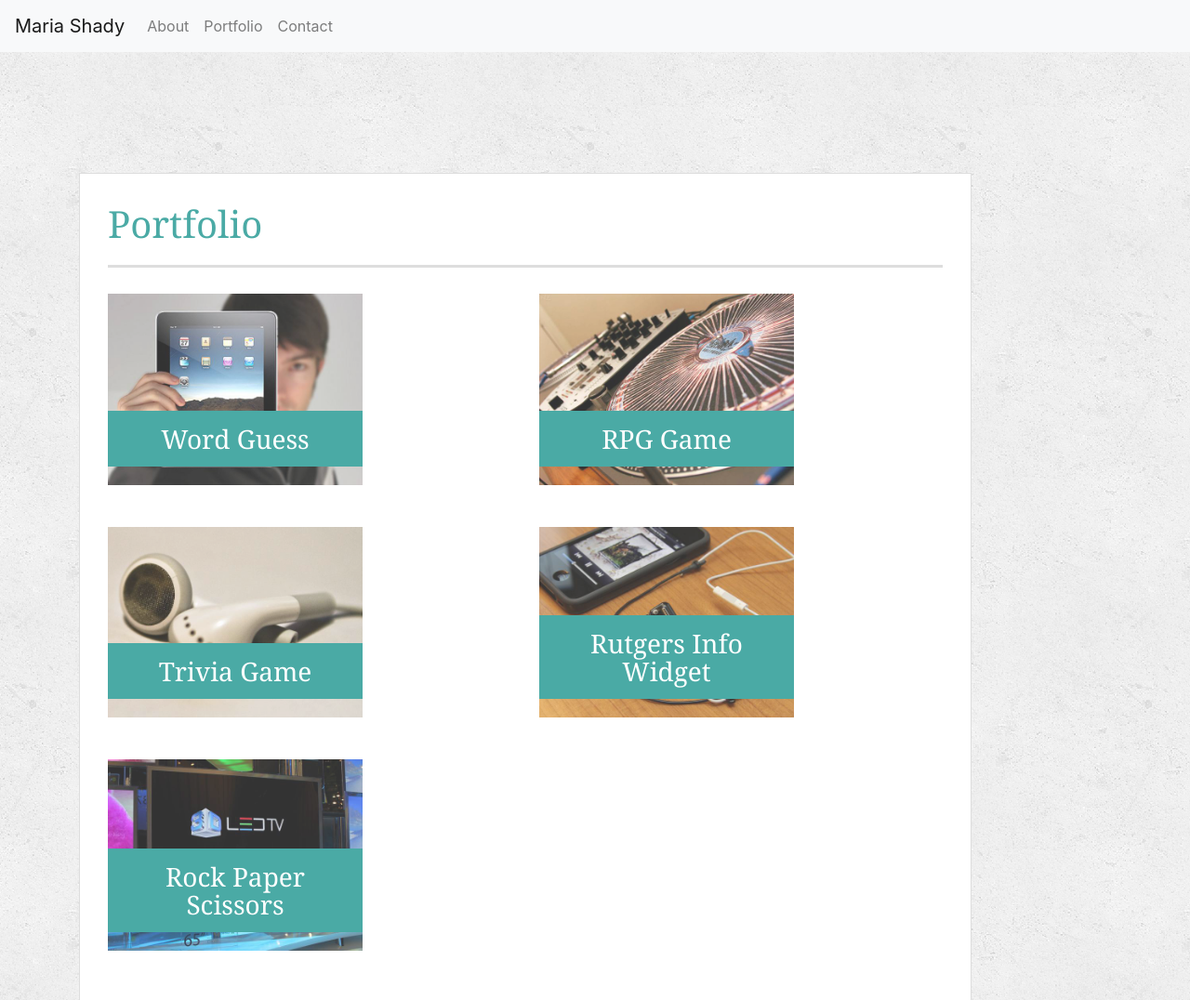
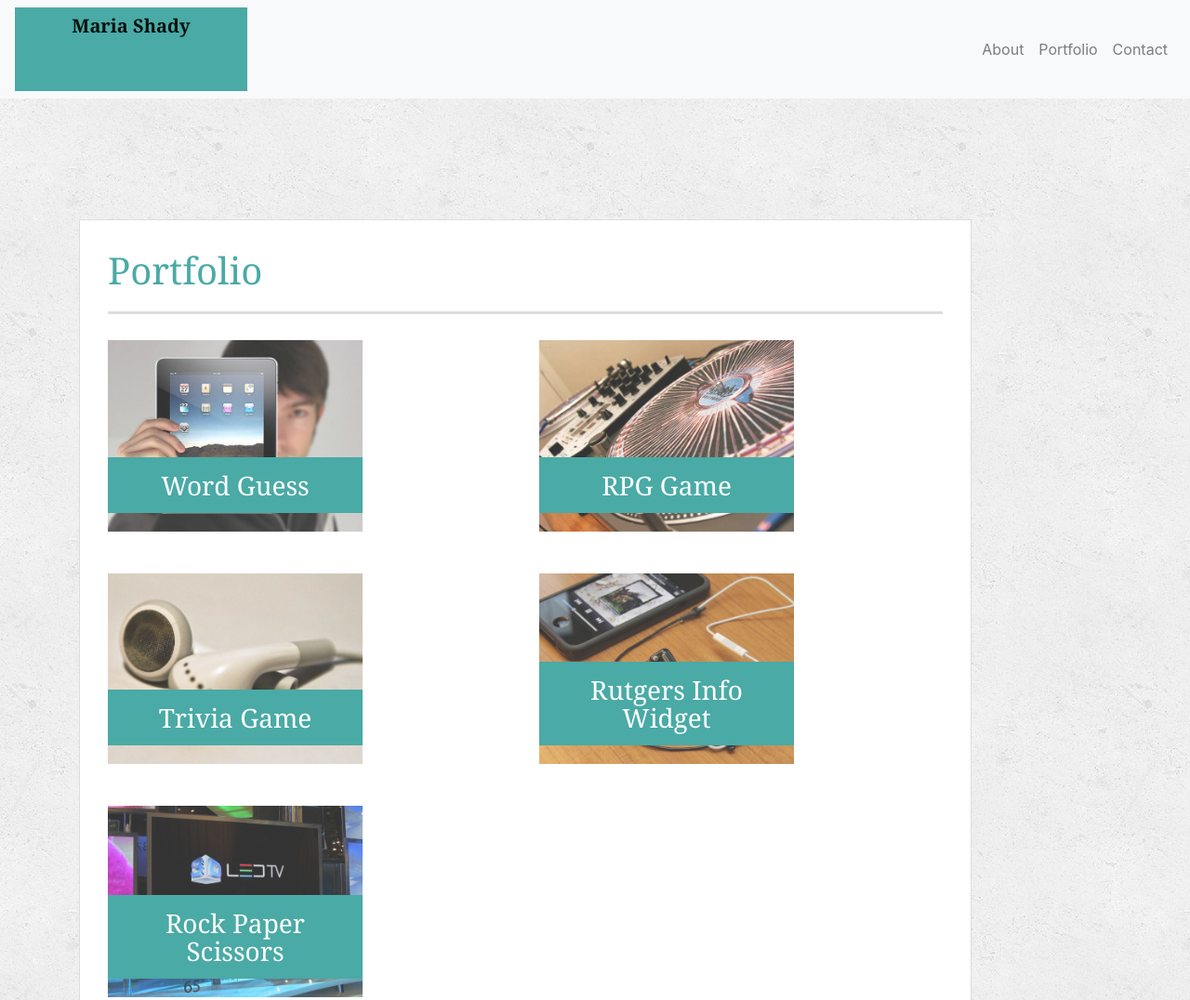
Before and after one commit to mariashady/Bootstrap-Portfolio, a plain HTML site: page portfolio.html in a window 1280 px wide. Shown: the top 1076 px of the page at 93% size. Drawn offline with nearby package versions, Linux system fonts and the light colour scheme.

Commit message:
Fixed nav bar options to be on the right

```diff
--- a/portfolio.html
+++ b/portfolio.html
@@ -13,20 +13,26 @@
 
 <body>
     <header>
-        <nav class="navbar navbar-expand-lg navbar-light bg-light">
-            <a class="navbar-brand" href="#">Maria Shady</a>
-            <button class="navbar-toggler" type="button" data-toggle="collapse" data-target="#navbarNavAltMarkup"
-                aria-controls="navbarNavAltMarkup" aria-expanded="false" aria-label="Toggle navigation">
-                <span class="navbar-toggler-icon"></span>
-            </button>
-            <div class="collapse navbar-collapse" id="navbarNavAltMarkup">
-                <div class="navbar-nav">
-                    <a class="nav-item nav-link" href="index.html">About</a>
-                    <a class="nav-item nav-link" href="portfolio.html">Portfolio</a>
-                    <a class="nav-item nav-link" href="contact.html">Contact</a>
-                </div>
-            </div>
-        </nav>
+            <nav class="navbar navbar-expand-lg navbar-light bg-light">
+                    <a class="navbar-brand logo" href="#">Maria Shady</a>
+                    <button class="navbar-toggler" type="button" data-toggle="collapse" data-target="#navbarNav"
+                        aria-controls="navbarNav" aria-expanded="false" aria-label="Toggle navigation">
+                        <span class="navbar-toggler-icon"></span>
+                    </button>
+                    <div class="collapse navbar-collapse" id="navbarNav">
+                        <ul class="navbar-nav ml-auto">
+                            <li class="nav-item">
+                                <a class="nav-link" href="index.html">About <span class="sr-only">(current)</span></a>
+                            </li>
+                            <li class="nav-item">
+                                <a class="nav-link" href="portfolio.html">Portfolio</a>
+                            </li>
+                            <li class="nav-item">
+                                <a class="nav-link" href="contact.html">Contact</a>
+                            </li>
+                        </ul>
+                    </div>
+                </nav>
     </header>
     <div id="main-container" class="container">
         <section class="main-section">
```
Also changed, not shown: contact.html (+22 -11 lines), index.html (+4 -23 lines), style.css (+0 -28 lines).
